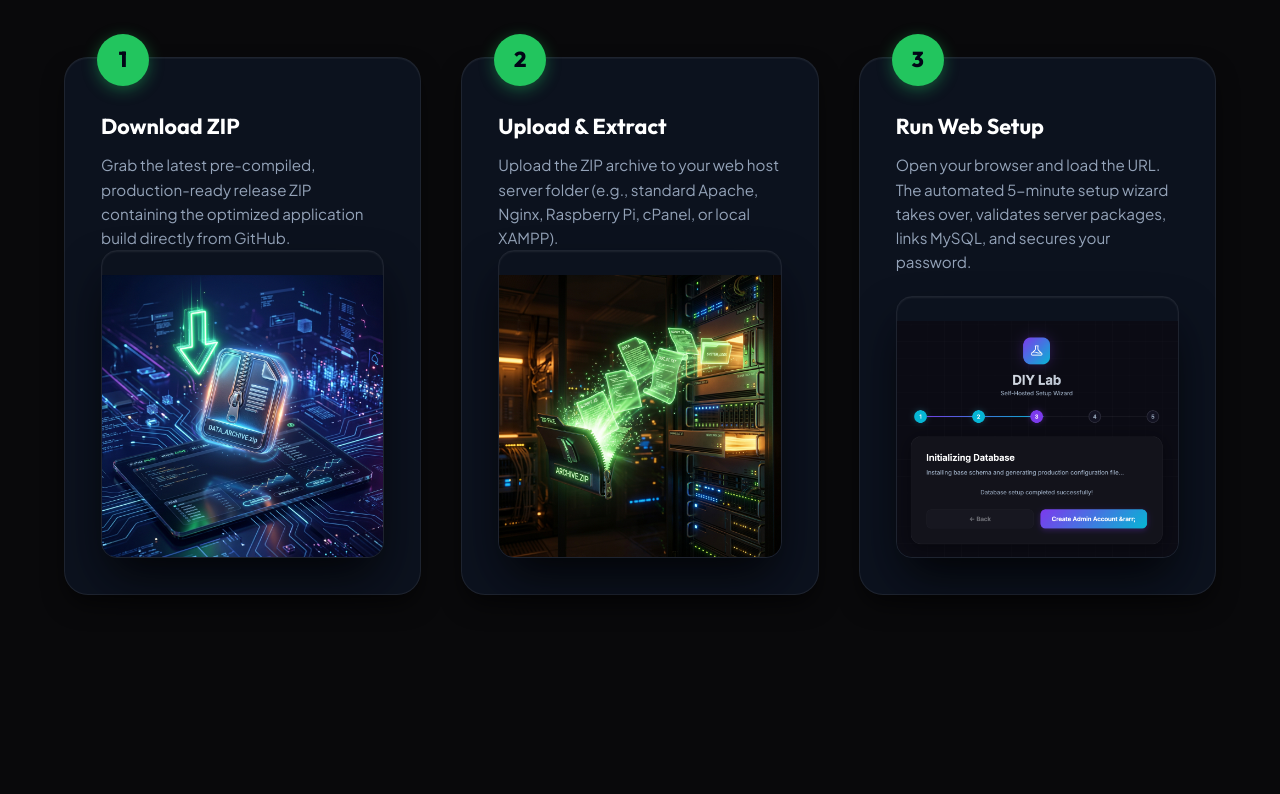
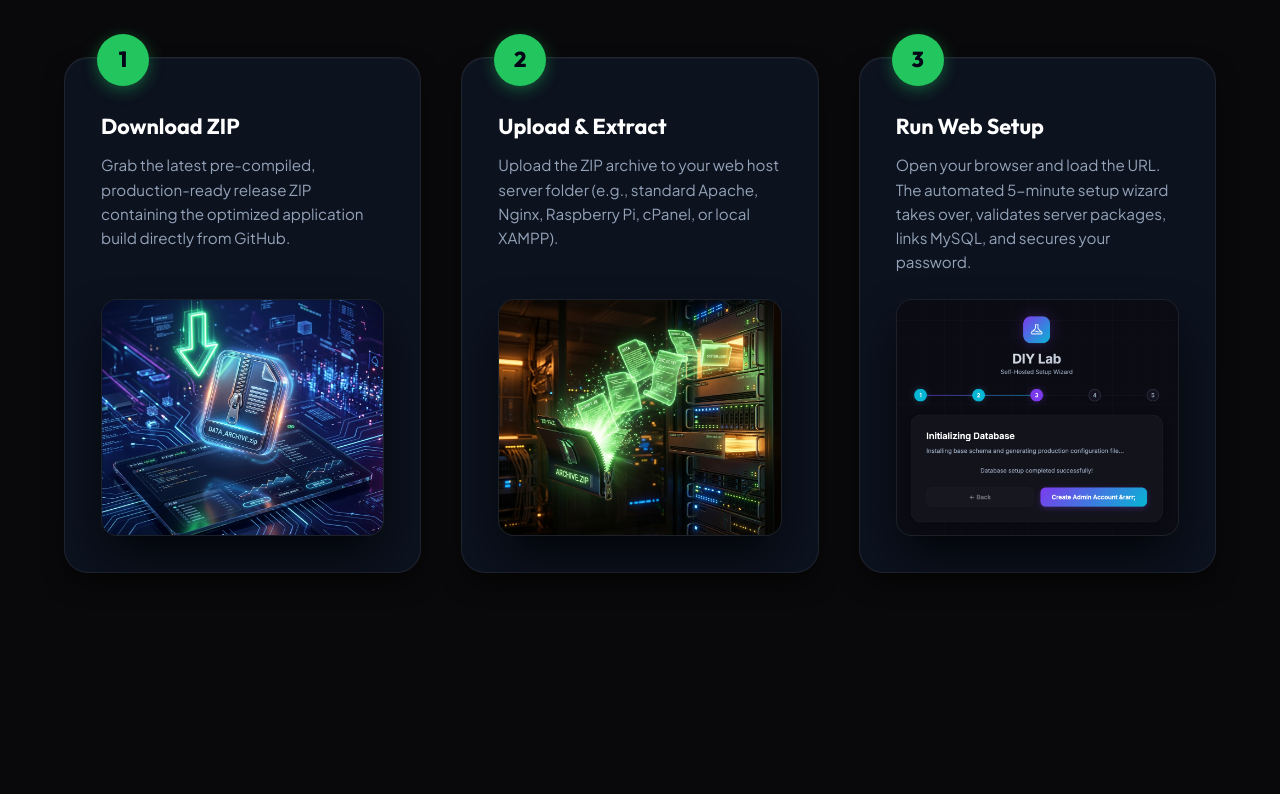
Before and after one commit to Philusha1983/diy-inventory, a PHP site: page /diy/promo/index.html in a window 1280 px wide, after a click on "5-Min Setup"; the page is wider, and only the part inside the window is pictured. Shown: the part 3684-4478 px from the top of that part. Run offline with PHP 8.4, Linux system fonts and the light colour scheme.

Commit message:
style: standardize aspect ratios for timeline illustrations and use CSS classes for layout

```diff
--- a/promo/index.html
+++ b/promo/index.html
@@ -305,8 +305,10 @@
             <div class="timeline-step-number" aria-hidden="true">1</div>
             <h3>Download ZIP</h3>
             <p>Grab the latest pre-compiled, production-ready release ZIP containing the optimized application build directly from GitHub.</p>
-            <div style="margin-block-start: auto; padding-block-start: 1.5rem; border-radius: var(--radius-md); overflow: hidden; border: 1px solid rgba(255, 255, 255, 0.08); box-shadow: var(--card-shadow-lg);">
-              <img src="images/download_zip.png" alt="Illustration of downloading the release ZIP file" style="width: 100%;">
+            <div class="timeline-step-img-container">
+              <div class="timeline-step-img-wrapper">
+                <img src="images/download_zip.png" alt="Illustration of downloading the release ZIP file" class="timeline-step-img">
+              </div>
             </div>
           </div>
 
@@ -315,8 +317,10 @@
             <div class="timeline-step-number" aria-hidden="true">2</div>
             <h3>Upload &amp; Extract</h3>
             <p>Upload the ZIP archive to your web host server folder (e.g., standard Apache, Nginx, Raspberry Pi, cPanel, or local XAMPP).</p>
-            <div style="margin-block-start: auto; padding-block-start: 1.5rem; border-radius: var(--radius-md); overflow: hidden; border: 1px solid rgba(255, 255, 255, 0.08); box-shadow: var(--card-shadow-lg);">
-              <img src="images/upload_extract.png" alt="Illustration of uploading and extracting the ZIP archive" style="width: 100%;">
+            <div class="timeline-step-img-container">
+              <div class="timeline-step-img-wrapper">
+                <img src="images/upload_extract.png" alt="Illustration of uploading and extracting the ZIP archive" class="timeline-step-img">
+              </div>
             </div>
           </div>
 
@@ -325,8 +329,10 @@
             <div class="timeline-step-number" aria-hidden="true">3</div>
             <h3>Run Web Setup</h3>
             <p>Open your browser and load the URL. The automated 5-minute setup wizard takes over, validates server packages, links MySQL, and secures your password.</p>
-            <div style="margin-block-start: auto; padding-block-start: 1.5rem; border-radius: var(--radius-md); overflow: hidden; border: 1px solid rgba(255, 255, 255, 0.08); box-shadow: var(--card-shadow-lg);">
-              <img src="images/09_setup_wizard.png" alt="Screenshot of the DIY Inventory automated setup wizard running in a web browser" style="width: 100%;">
+            <div class="timeline-step-img-container">
+              <div class="timeline-step-img-wrapper">
+                <img src="images/09_setup_wizard.png" alt="Screenshot of the DIY Inventory automated setup wizard running in a web browser" class="timeline-step-img">
+              </div>
             </div>
           </div>
         </div>
--- a/promo/style.css
+++ b/promo/style.css
@@ -927,6 +927,34 @@ img {
   box-shadow: 0 6px 20px rgba(34, 197, 94, 0.6);
 }
 
+.timeline-step-img-container {
+  margin-block-start: auto;
+  padding-block-start: 1.5rem;
+  width: 100%;
+}
+
+.timeline-step-img-wrapper {
+  border-radius: var(--radius-md);
+  overflow: hidden;
+  border: 1px solid rgba(255, 255, 255, 0.08);
+  box-shadow: var(--card-shadow-lg);
+  aspect-ratio: 1024 / 857;
+  background-color: rgba(0, 0, 0, 0.2);
+}
+
+.timeline-step-img {
+  width: 100%;
+  height: 100%;
+  object-fit: cover;
+  display: block;
+  transition: transform var(--transition-normal) ease;
+}
+
+.timeline-step:hover .timeline-step-img {
+  transform: scale(1.04);
+}
+
+
 /* --- 10. Turnkey Cloud Teaser --- */
 .teaser-section {
   position: relative;
```
Also changed, not shown: promo/images/download_zip.png, promo/images/upload_extract.png.
